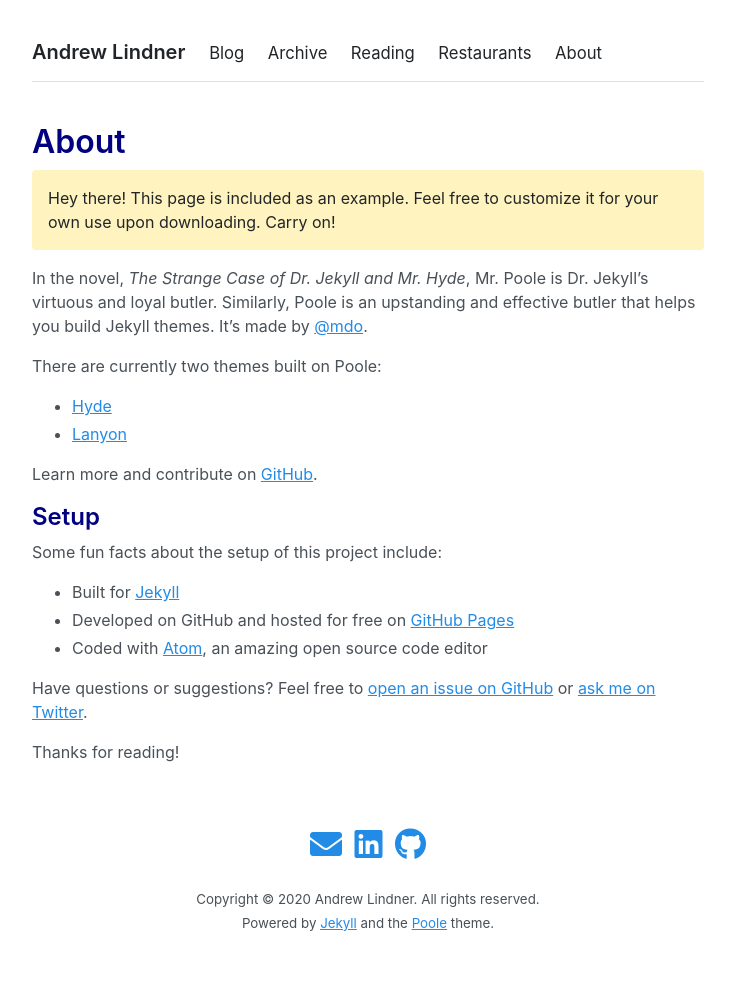
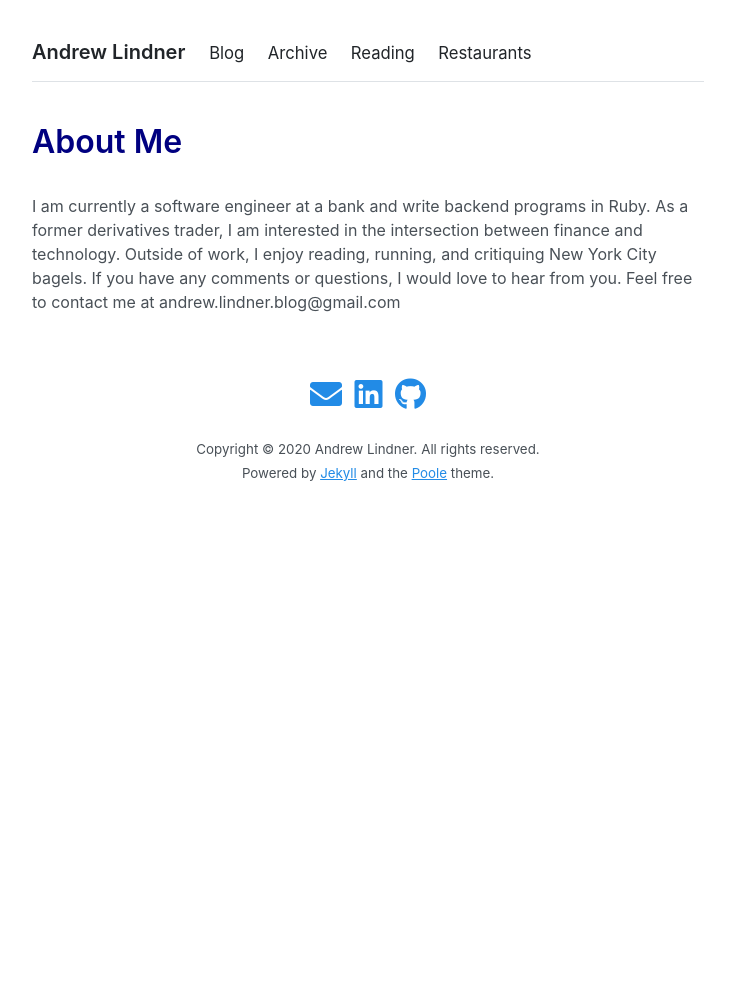
Before and after one commit to rendnil/rendnil.github.io, a Jekyll site: the page built from deprecated/about.md, in a window 1280 px wide. Shown: the whole page, without its empty margins (272-1007 px from the left). Built offline with Jekyll 4.4.1, drawn with Linux system fonts in a browser that asks for light colours; nearby versions of some CDN libraries; after the commit the page ends 900 px from its top, so only the background shows below that.

Commit message:
temporarily disable about page

```diff
--- a/_data/navigation.yml
+++ b/_data/navigation.yml
@@ -6,5 +6,3 @@
   link: /reading
 - name: Restaurants
   link: /restaurants
-- name: About
-  link: /about
--- a/deprecated/about.md
+++ b/deprecated/about.md
@@ -1,29 +1,6 @@
 ---
 layout: page
-title: About
+title: About Me
 ---
-
-<p class="message">
-  Hey there! This page is included as an example. Feel free to customize it for your own use upon downloading. Carry on!
-</p>
-
-In the novel, *The Strange Case of Dr. Jekyll and Mr. Hyde*, Mr. Poole is Dr. Jekyll's virtuous and loyal butler. Similarly, Poole is an upstanding and effective butler that helps you build Jekyll themes. It's made by [@mdo](https://twitter.com/mdo).
-
-There are currently two themes built on Poole:
-
-- [Hyde](https://hyde.getpoole.com)
-- [Lanyon](https://lanyon.getpoole.com)
-
-Learn more and contribute on [GitHub](https://github.com/poole).
-
-## Setup
-
-Some fun facts about the setup of this project include:
-
-- Built for [Jekyll](https://jekyllrb.com)
-- Developed on GitHub and hosted for free on [GitHub Pages](https://pages.github.com)
-- Coded with [Atom](https://atom.io), an amazing open source code editor
-
-Have questions or suggestions? Feel free to [open an issue on GitHub](https://github.com/poole/poole/issues/new) or [ask me on Twitter](https://twitter.com/mdo).
-
-Thanks for reading!
+<br>
+I am currently a software engineer at a bank and write backend programs in Ruby. As a former derivatives trader, I am interested in the intersection between finance and technology. Outside of work, I enjoy reading, running, and critiquing New York City bagels. If you have any comments or questions, I would love to hear from you. Feel free to contact me at andrew.lindner.blog@gmail.com
```
Also changed, not shown: about.md (deleted, +0 -6 lines).
